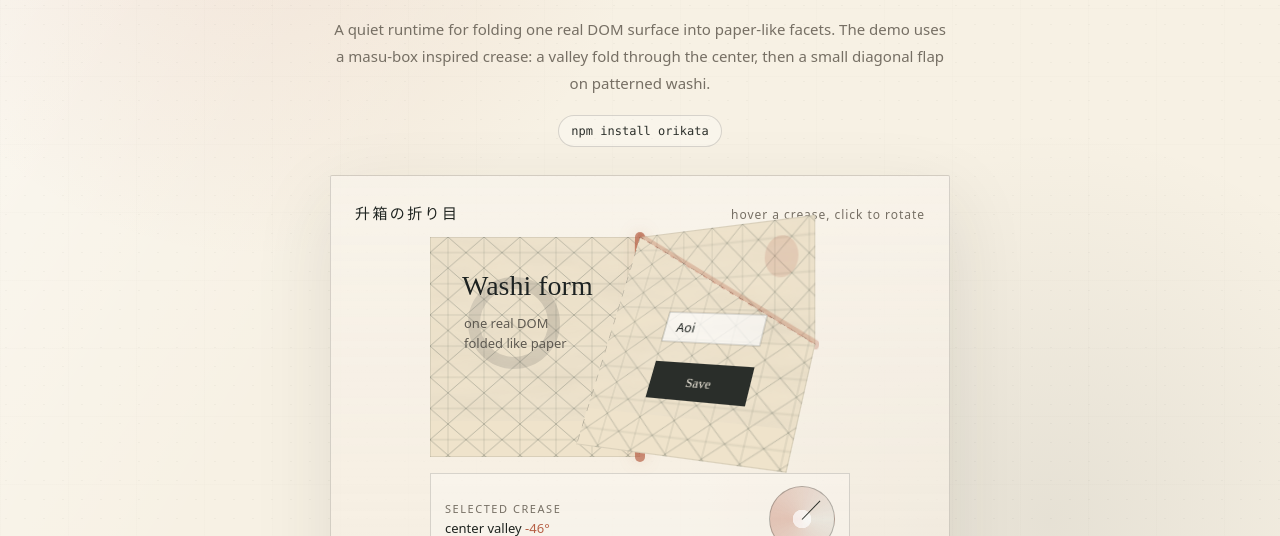
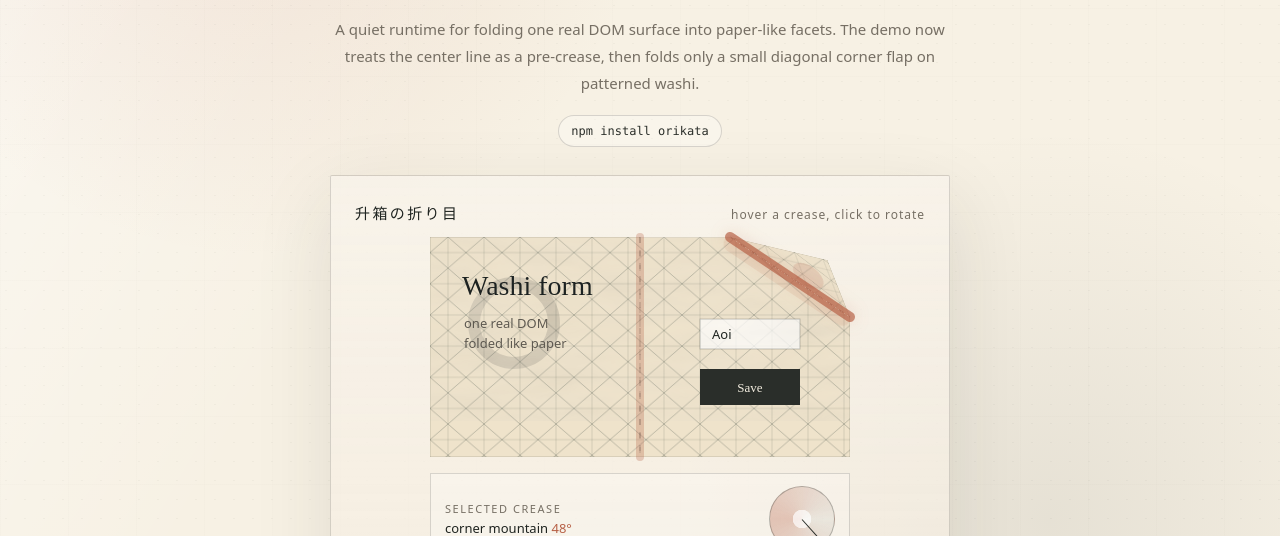
Before and after one commit to bkmashiro/orikata, a website built with Vite: page demo/index.html in a window 1280 px wide. Shown: the part 264-800 px from the top of the page. Built offline with nearby package versions, Linux system fonts and the light colour scheme.

Commit message:
docs: make demo fold a local corner flap

```diff
--- a/demo/index.html
+++ b/demo/index.html
@@ -213,8 +213,8 @@
         pointer-events: auto;
         cursor: crosshair;
       }
-      .crease-hotspot.center { left: 204px; top: 0; width: 12px; height: 220px; }
-      .crease-hotspot.corner { left: 204px; top: -4px; width: 238px; height: 18px; transform: rotate(27.2deg); transform-origin: 6px 9px; }
+      .crease-hotspot.center { left: 206px; top: 8px; width: 8px; height: 204px; }
+      .crease-hotspot.corner { left: 294px; top: -4px; width: 150px; height: 18px; transform: rotate(33.7deg); transform-origin: 6px 9px; }
       .crease-hotspot[data-state="hover"]::after,
       .crease-hotspot[data-state="selected"]::after {
         content: "";
@@ -366,11 +366,11 @@
           <div class="copy">
             <div class="eyebrow">folded DOM runtime</div>
             <h1>Orikata<span class="jp">折り方</span></h1>
-            <p class="lead">A quiet runtime for folding one real DOM surface into paper-like facets. The demo uses a masu-box inspired crease: a valley fold through the center, then a small diagonal flap on patterned washi.</p>
+            <p class="lead">A quiet runtime for folding one real DOM surface into paper-like facets. The demo now treats the center line as a pre-crease, then folds only a small diagonal corner flap on patterned washi.</p>
             <code class="install">npm install orikata</code>
           </div>
 
-          <section class="stage" id="foldStage" data-active-fold="center-valley" data-center-angle="-46" data-corner-angle="28" aria-label="Interactive Orikata demo">
+          <section class="stage" id="foldStage" data-active-fold="corner-mountain" data-center-angle="0" data-corner-angle="48" aria-label="Interactive Orikata demo">
             <div class="fold-note"><strong>升箱の折り目</strong><span>hover a crease, click to rotate</span></div>
             <div class="demo-scale">
               <section id="target" aria-label="Folded patterned DOM demo">
@@ -385,10 +385,10 @@
               <div class="toolbox" aria-label="Fold editor controls">
                 <div>
                   <div class="tool-kicker">selected crease</div>
-                  <div class="tool-active"><span id="activeFoldName">center valley</span> <span class="angle-readout" id="angleValue">-46°</span></div>
+                  <div class="tool-active"><span id="activeFoldName">corner mountain</span> <span class="angle-readout" id="angleValue">48°</span></div>
                 </div>
-                <div id="angleDial" class="angle-dial" role="slider" aria-label="Fold angle" aria-valuemin="-85" aria-valuemax="85" aria-valuenow="-46" tabindex="0">
-                  <span id="angleHand" class="angle-hand" style="transform: rotate(-46deg)"></span>
+                <div id="angleDial" class="angle-dial" role="slider" aria-label="Fold angle" aria-valuemin="-85" aria-valuemax="85" aria-valuenow="48" tabindex="0">
+                  <span id="angleHand" class="angle-hand" style="transform: rotate(48deg)"></span>
                 </div>
               </div>
               <div class="controls">
@@ -399,7 +399,7 @@
                 </div>
               </div>
             </div>
-            <p class="caption">Candidate creases sit above the folded visual layer. Hover to preview the line, select one, then use the dial to rotate that facet while the original DOM remains interactive.</p>
+            <p class="caption">Step 1 is a flat center pre-crease; step 2 folds a local corner flap on the already-defined right panel. The sheet should read as one continuous piece of paper, not two sliced halves.</p>
           </section>
 
           <div class="footer">
--- a/demo/main.ts
+++ b/demo/main.ts
@@ -41,27 +41,27 @@ const foldOps = [
     childNodeId: 'right-panel',
     line: { a: { x: 210, y: 0 }, b: { x: 210, y: 220 } },
     movingSide: 1 as const,
-    angleDeg: -46
+    angleDeg: 0
   },
   {
     id: 'corner-mountain',
     targetNodeId: 'right-panel',
     childNodeId: 'upper-corner-flap',
-    line: { a: { x: 210, y: 0 }, b: { x: 420, y: 108 } },
-    movingSide: -1 as const,
-    angleDeg: 28
+    line: { a: { x: 300, y: 0 }, b: { x: 420, y: 80 } },
+    movingSide: 1 as const,
+    angleDeg: 48
   }
 ];
 
 const foldAngles: Record<string, number> = {
-  'center-valley': -46,
-  'corner-mountain': 28
+  'center-valley': 0,
+  'corner-mountain': 48
 };
 const foldLabels: Record<string, string> = {
   'center-valley': 'center valley',
   'corner-mountain': 'corner mountain'
 };
-let activeFoldId = 'center-valley';
+let activeFoldId = 'corner-mountain';
 
 function applyFoldAngle(id: string, angle: number): void {
   foldAngles[id] = Math.max(-85, Math.min(85, Math.round(angle)));
@@ -91,8 +91,8 @@ const creaseGuides = [
   {
     id: 'corner-mountain',
     nodeId: 'right-panel',
-    guide: { x1: 210, y1: 0, x2: 420, y2: 108 },
-    hot: { x1: 210, y1: 0, x2: 420, y2: 108 }
+    guide: { x1: 300, y1: 0, x2: 420, y2: 80 },
+    hot: { x1: 300, y1: 0, x2: 420, y2: 80 }
   }
 ] as const;
 
@@ -198,8 +198,8 @@ const snapshotSvg = `
   <rect width="420" height="220" fill="#efe3cb"/>
   <rect width="420" height="220" fill="url(#asanoha)"/>
   <path d="M0 0h420v220H0z" fill="none" stroke="#2b2f2a" stroke-opacity="0.22"/>
-  <path d="M210 0v220" stroke="#2b2f2a" stroke-opacity="0.33" stroke-width="1.4" stroke-dasharray="7 8"/>
-  <path d="M210 0 420 108" stroke="#b65f45" stroke-opacity="0.46" stroke-width="1.2" stroke-dasharray="5 7"/>
+  <path d="M210 0v220" stroke="#2b2f2a" stroke-opacity="0.22" stroke-width="1.1" stroke-dasharray="6 8"/>
+  <path d="M300 0 420 80" stroke="#b65f45" stroke-opacity="0.5" stroke-width="1.2" stroke-dasharray="5 7"/>
   <g filter="url(#bleed)">
     <circle cx="84" cy="86" r="40" fill="none" stroke="#1f2420" stroke-opacity="0.16" stroke-width="12"/>
     <text x="32" y="58" font-family="Hiragino Mincho ProN, Yu Mincho, Georgia, serif" font-size="28" fill="#1f2420">Washi form</text>
@@ -235,8 +235,8 @@ renderCreaseTools();
 
 button.addEventListener('click', () => {
   folded = !folded;
-  foldAngles['center-valley'] = folded ? -46 : 0;
-  foldAngles['corner-mountain'] = folded ? 28 : 0;
+  foldAngles['center-valley'] = 0;
+  foldAngles['corner-mountain'] = folded ? 48 : 0;
   runtime.setAngle('center-valley', foldAngles['center-valley']);
   runtime.setAngle('corner-mountain', foldAngles['corner-mountain']);
   renderCreaseTools();
```
Also changed, not shown: docs/index.html (+8 -8 lines), docs/main.js (+13 -13 lines), e2e/demo.spec.ts (+8 -7 lines), 1 other file.
